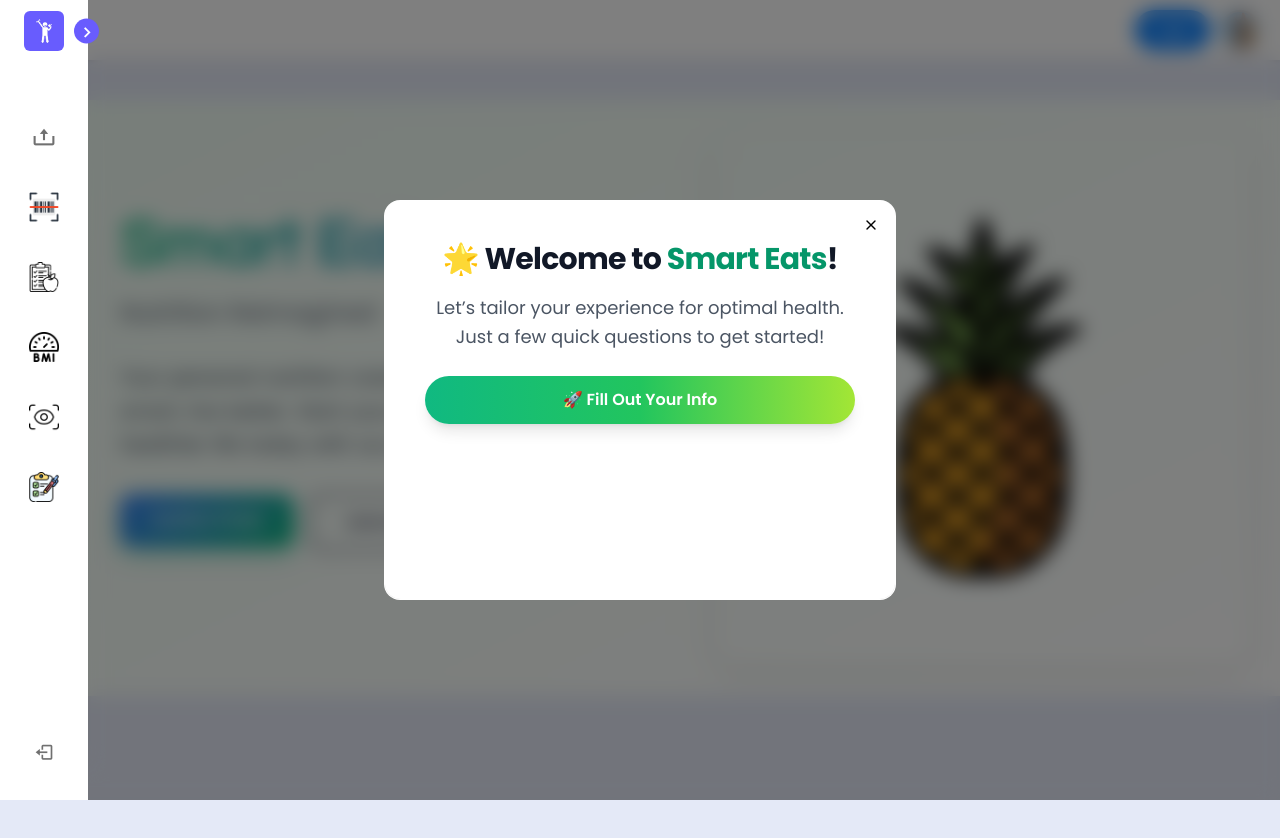
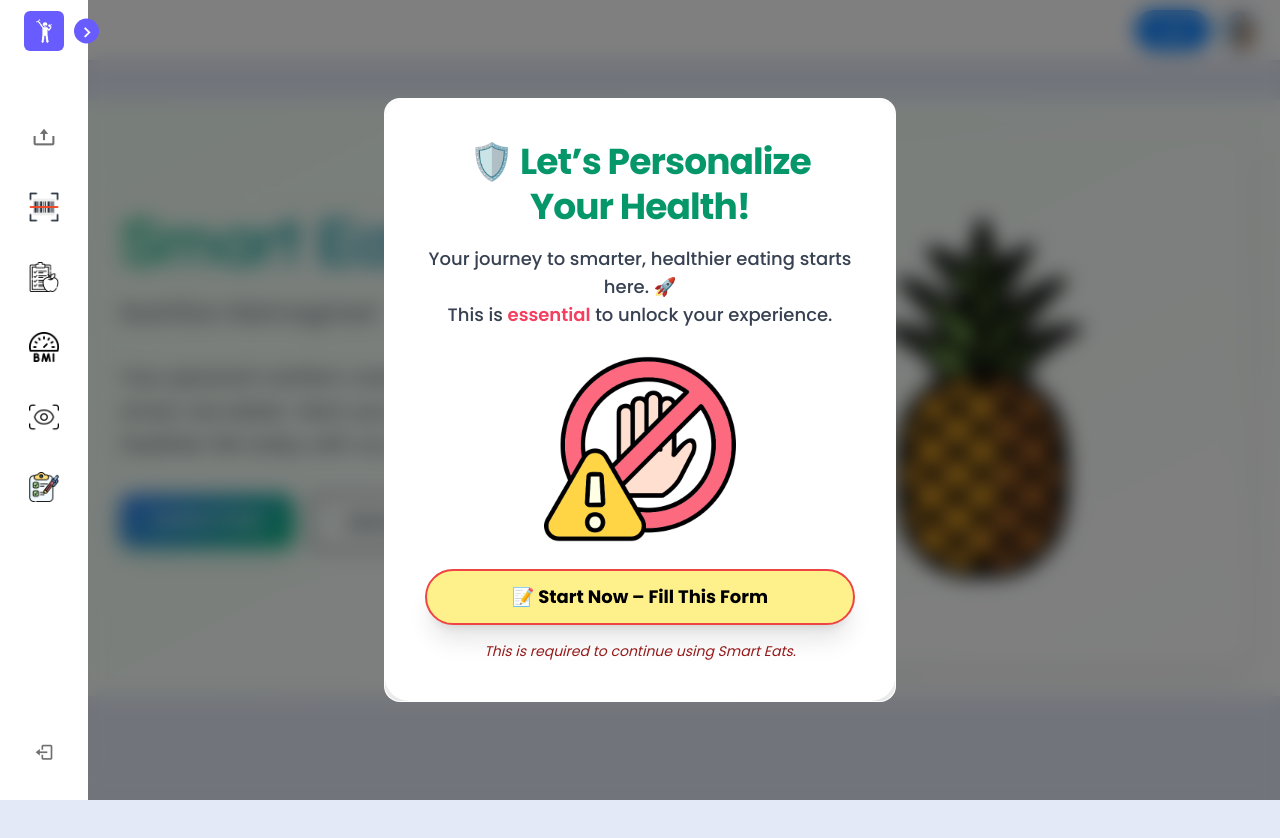
Before and after one commit to Smart-Eats/SmartEats, a React (Vite) app in the folder frontend/: page /layout/home in a window 1280 px wide. Built offline with nearby package versions, Linux system fonts and the light colour scheme; no server answers; sample sign-in values are in the browser's storage; a web font is replaced by a local one.

Commit message:
UI changes

```diff
--- a/frontend/src/Components/Home/HomePage.jsx
+++ b/frontend/src/Components/Home/HomePage.jsx
@@ -23,24 +23,43 @@ const HomePageContent = () => {
 
   return (
     <ModalBody>
-      <ModalContent className="text-center p-8 bg-white rounded-2xl shadow-2xl max-w-lg mx-auto animate-fade-in">
-        <h2 className="text-3xl font-extrabold text-gray-900 mb-4 tracking-tight">
-          🌟 Welcome to <span className="text-emerald-600">Smart Eats</span>!
+  <ModalContent className="text-center p-10 bg-white rounded-3xl shadow-2xl max-w-lg mx-auto animate-fade-in scale-100">
+    <div className="mb-6">
+      <h2 className="text-4xl font-extrabold text-emerald-600 leading-tight tracking-tight">
+        🛡️ Let’s Personalize Your Health!
       </h2>
-        <p className="text-gray-600 mb-6 text-lg leading-relaxed">
-          Let’s tailor your experience for optimal health. Just a few quick
-          questions to get started!
+      <p className="text-gray-700 mt-4 text-base sm:text-lg font-medium leading-relaxed">
+        Your journey to smarter, healthier eating starts here. 🚀
+        <br />
+        This is <span className="text-rose-500 font-semibold">essential</span> to unlock your experience.
       </p>
+    </div>
+
+    <div className="mb-6">
+      <img
+        src="/Images/modal/restriction.png"
+        alt="Health Form Illustration"
+        className="w-48 h-48 mx-auto animate-bounce-slow"
+      />
+    </div>
+
     <button
       onClick={() => {
         navigate("/layout/health-form");
       }}
-          className="bg-gradient-to-r from-emerald-500 via-green-500 to-lime-400 hover:from-emerald-600 hover:to-lime-500 text-white font-semibold text-base px-8 py-3 rounded-full shadow-lg transform hover:scale-105 transition-all duration-300"
+      className="text-black border-2 bg-yellow-200 border-red-500 font-bold text-lg px-10 py-3 rounded-full shadow-xl transform hover:scale-105 transition-all duration-300"
+
     >
-          🚀 Fill Out Your Info
+      📝 Start Now – Fill This Form
     </button>
+
+    {/* Optional footer message to subtly enforce */}
+    <p className="text-sm text-red-800 mt-4 italic ">
+      This is required to continue using Smart Eats.
+    </p>
   </ModalContent>
 </ModalBody>
+
   );
 };
 
```
Also changed, not shown: frontend/Images/modal/restriction.png (added). Lines whose indentation alone changed are shown as unchanged.
